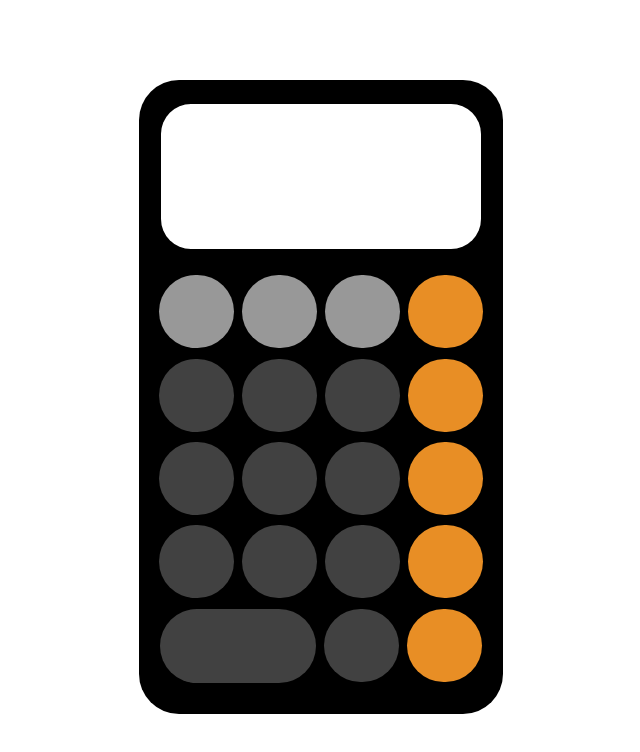
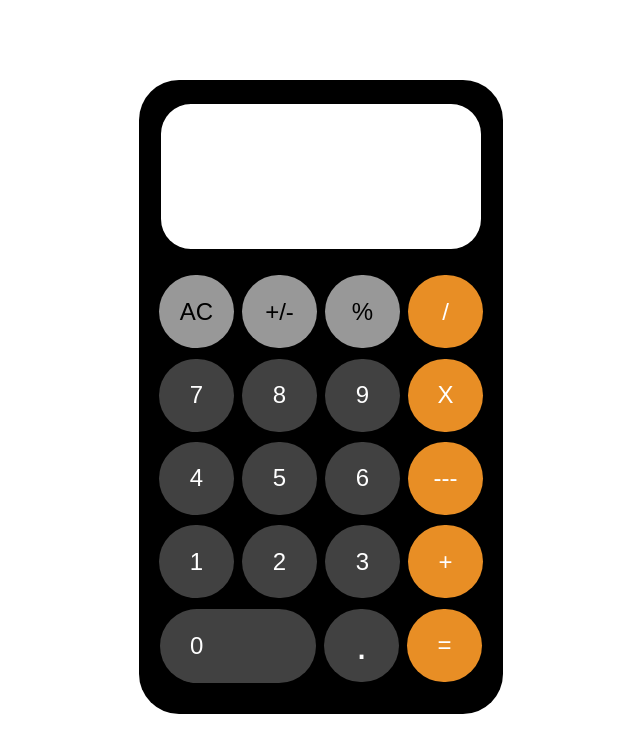
Before and after one commit to MuhammadA-C/odin-calculator, a plain HTML site: page index.html in a window 1280 px wide. Shown: the whole page, without its empty margins (319-959 px from the left). Drawn offline with Linux system fonts and the light colour scheme.

Commit message:
Added Button Symbols
Added the symbols for each button and tweaked the UI a bit more.

```diff
--- a/css/style.css
+++ b/css/style.css
@@ -34,11 +34,15 @@ button {
   height: 73px;
   border-radius: 40px;
   border-style: none;
+  font-size: 24px;
 }
 
 .calculator > :nth-child(18) {
+  /*This is to select the zero button and change its size*/
   width: 156px;
   height: 74px;
+  text-align: start;
+  padding-left: 30px;
 }
 
 .extra {
@@ -50,10 +54,23 @@ button {
   background-color: #e88e25;
 }
 
-.numbers {
+.numbers,
+.dot {
   background-color: #414141;
 }
 
+.dot {
+  font-size: 40px;
+}
+
+.numbers,
+.operators,
+.equals-operator,
+.dot {
+  /*Changes the color of the font*/
+  color: white;
+}
+
 .btn-hover-effect:hover {
-  background-color: #ffffff;
+  background-color: rgba(255, 254, 254, 0.752);
 }
--- a/index.html
+++ b/index.html
@@ -11,29 +11,33 @@
       <div class="calculator">
         <div id="screen"></div>
         <!--Row 1-->
-        <button type="button" class="extra btn-hover-effect"></button>
-        <button type="button" class="extra btn-hover-effect"></button>
-        <button type="button" class="extra btn-hover-effect"></button>
-        <button type="button" class="operators btn-hover-effect"></button>
+        <button type="button" class="extra btn-hover-effect">AC</button>
+        <button type="button" class="extra btn-hover-effect">+/-</button>
+        <button type="button" class="extra btn-hover-effect">%</button>
+        <button type="button" class="operators btn-hover-effect">/</button>
         <!--Row 2-->
-        <button type="button" class="numbers btn-hover-effect"></button>
-        <button type="button" class="numbers btn-hover-effect"></button>
-        <button type="button" class="numbers btn-hover-effect"></button>
-        <button type="button" class="operators btn-hover-effect"></button>
+        <button type="button" class="numbers btn-hover-effect">7</button>
+        <button type="button" class="numbers btn-hover-effect">8</button>
+        <button type="button" class="numbers btn-hover-effect">9</button>
+        <button type="button" class="operators btn-hover-effect">X</button>
         <!--Row 3-->
-        <button type="button" class="numbers btn-hover-effect"></button>
-        <button type="button" class="numbers btn-hover-effect"></button>
-        <button type="button" class="numbers btn-hover-effect"></button>
-        <button type="button" class="operators btn-hover-effect"></button>
+        <button type="button" class="numbers btn-hover-effect">4</button>
+        <button type="button" class="numbers btn-hover-effect">5</button>
+        <button type="button" class="numbers btn-hover-effect">6</button>
+        <button type="button" class="operators btn-hover-effect">---</button>
         <!--Row 4-->
-        <button type="button" class="numbers btn-hover-effect"></button>
-        <button type="button" class="numbers btn-hover-effect"></button>
-        <button type="button" class="numbers btn-hover-effect"></button>
-        <button type="button" class="operators btn-hover-effect"></button>
+        <button type="button" class="numbers btn-hover-effect">1</button>
+        <button type="button" class="numbers btn-hover-effect">2</button>
+        <button type="button" class="numbers btn-hover-effect">3</button>
+        <button type="button" class="operators btn-hover-effect">+</button>
         <!--Row 5-->
-        <button type="button" class="numbers btn-hover-effect"></button>
-        <button type="button" class="numbers btn-hover-effect"></button>
-        <button type="button" class="btn-hover-effect equals-operator"></button>
+        <button type="button" class="numbers btn-hover-effect" id="zero-btn">
+          0
+        </button>
+        <button type="button" class="dot btn-hover-effect">.</button>
+        <button type="button" class="btn-hover-effect equals-operator">
+          =
+        </button>
       </div>
     </div>
   </body>
```
